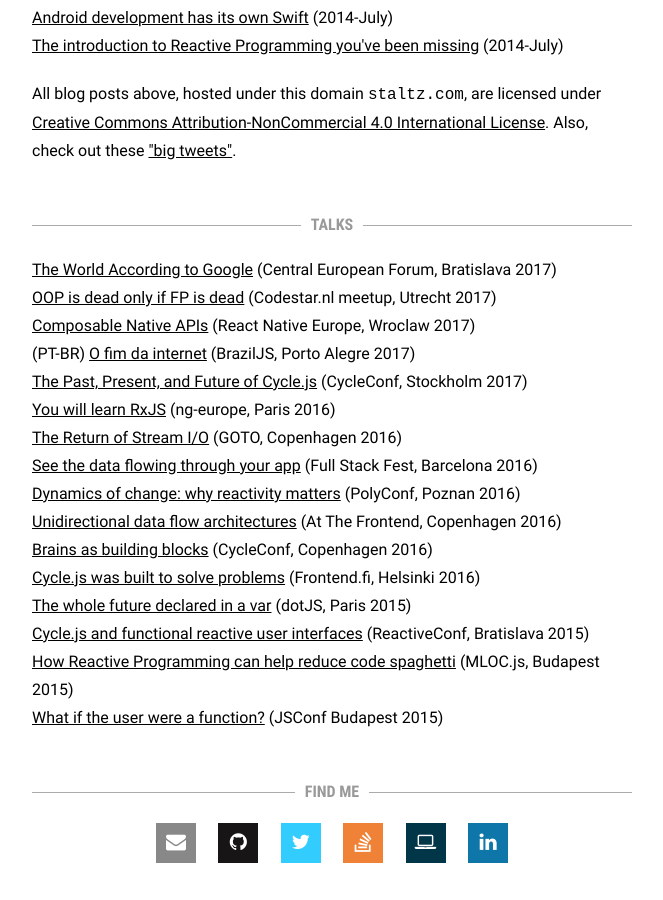
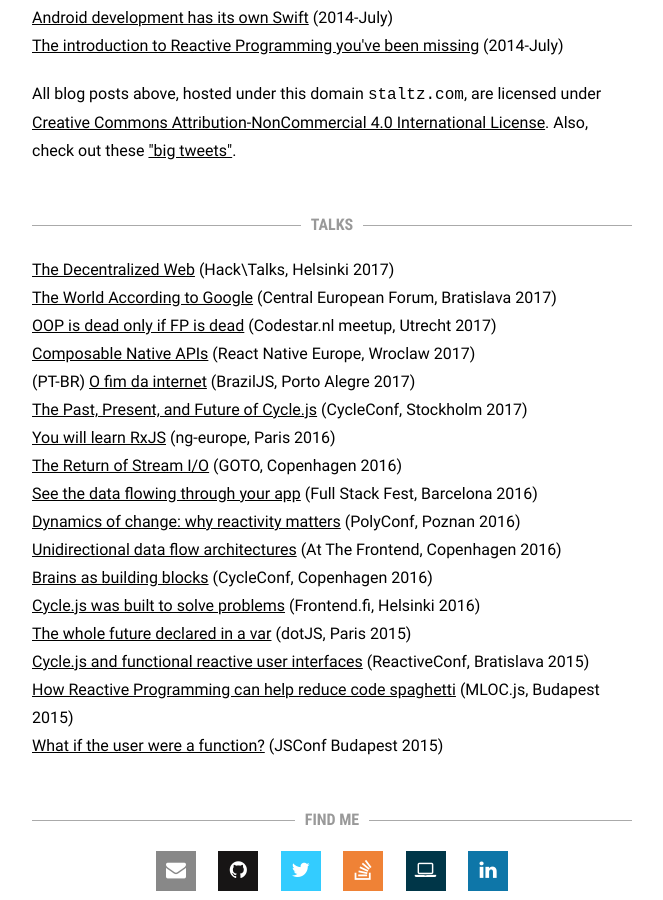
Before and after one commit to staltz/staltz.com, a Jekyll site: the page built from blog.html, in a window 1280 px wide and 900 px high, scrolled down 1269 px. Shown: the whole window, without its empty margins (308-971 px from the left). Built offline with Jekyll 4.4.1, drawn with Linux system fonts in a browser that asks for light colours.

Commit message:
add new talk

```diff
--- a/blog.html
+++ b/blog.html
@@ -29,6 +29,7 @@ layout: blank
 
       <h2 id="talks" class="hr"><span class="hr">TALKS</span></h2>
       <p>
+        <a href="https://www.youtube.com/watch?v=izQFMADw70w">The Decentralized Web</a> (Hack\Talks, Helsinki 2017)<br />
         <a href="https://www.youtube.com/watch?v=VEXN2JZ_aDc">The World According to Google</a> (Central European Forum, Bratislava 2017)<br />
         <a href="https://www.youtube.com/watch?v=wdP-Sl-im70">OOP is dead only if FP is dead</a> (Codestar.nl meetup, Utrecht 2017)<br />
         <a href="https://www.youtube.com/watch?v=YnRALIjnRM4">Composable Native APIs</a> (React Native Europe, Wroclaw 2017)<br />
```
